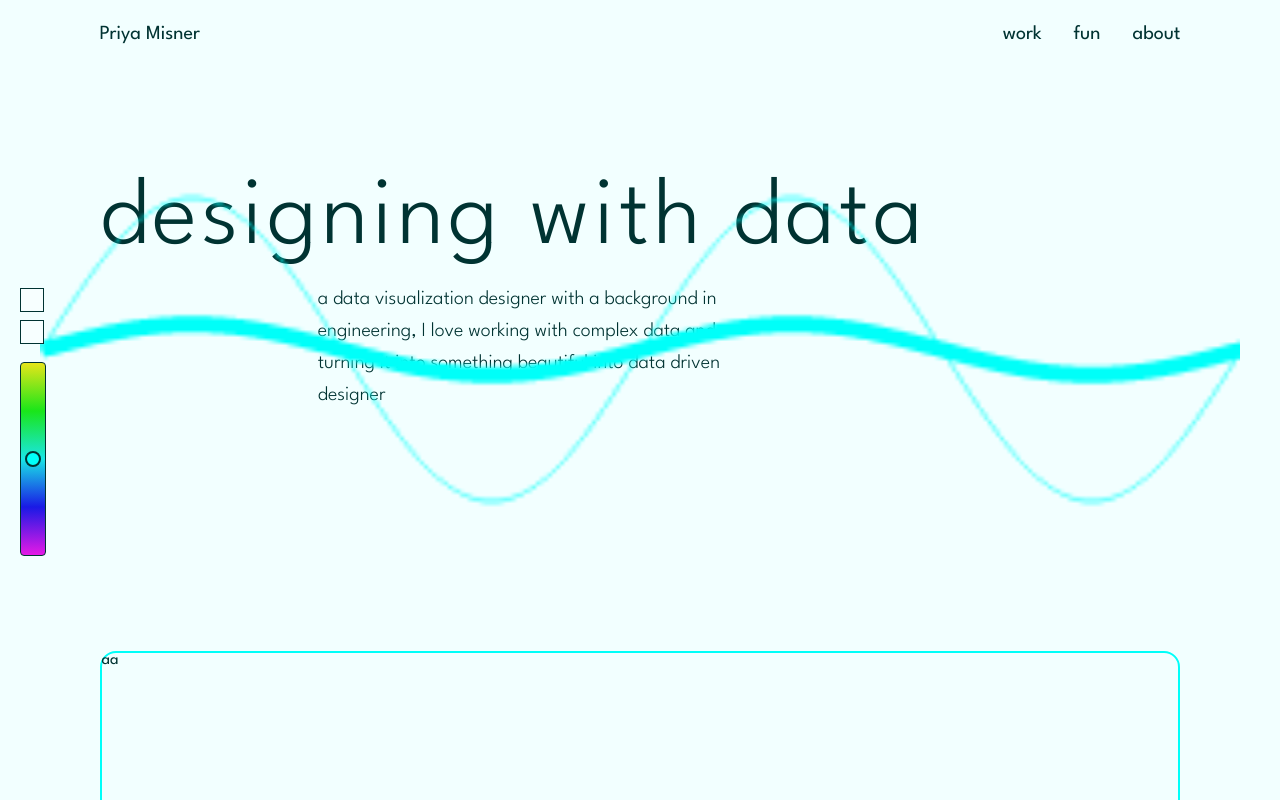
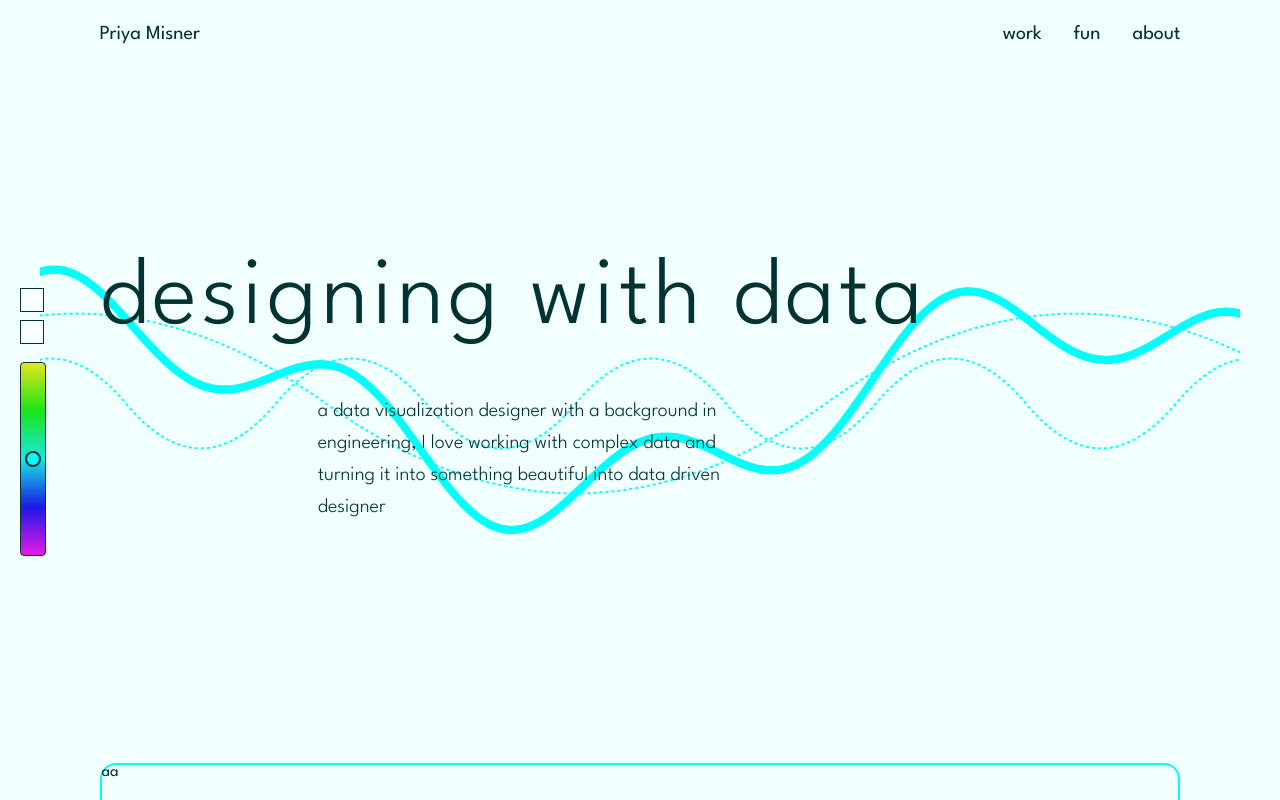
Before and after one commit to p-misner/portfolio, a Next.js app: page / in a window 1280 px wide. Shown: the top 800 px of the page. Built offline with nearby package versions, Linux system fonts and the light colour scheme.

Commit message:
superimposition added; wave animation

```diff
--- a/src/app/components/sineWave.tsx
+++ b/src/app/components/sineWave.tsx
@@ -1,13 +1,18 @@
-import { useEffect, useRef } from "react";
+"use client";
+import { useEffect, useRef, useState } from "react";
 import { FullWidthWrapper } from "../style/gridLayout";
 import {
+  Axis,
   HeroSubtitle,
   HeroText,
-  SineCanvas,
+  Line,
+  MoveLineGroup,
+  MovePath,
+  SineSVG,
   SineWaveGridWrapper,
 } from "../style/sineWaveStyle";
 import { CoreColorInput } from "../style/styleConstants";
-import { ColorMixer } from "../utils/utils";
+import { ArrayRGBA } from "../utils/utils";
 
 export default function SineWave({ color }: CoreColorInput) {
   return (
@@ -25,152 +30,150 @@ export default function SineWave({ color }: CoreColorInput) {
   );
 }
 
-type WaveInputs = {
-  ctx: any;
-  Tmax: number;
-  Vmax: number;
-  Vp: number;
-  phase: number;
-  fo: number;
-  N: number;
-  width: number;
-  height: number;
-  color: string;
-  thick: any;
-};
-type GraphInputs = {
-  ctx: {
-    beginPath: () => void;
-    lineWidth: any;
-    strokeStyle: any;
-    moveTo: (arg0: any, arg1: number) => void;
-    lineTo: (arg0: any, arg1: number) => void;
-    stroke: () => void;
+export function CanvasWave({ color }: CoreColorInput) {
+  const pathRef = useRef(null);
+  const svgRef = useRef(null);
+  const [svgDim, setSvgDim] = useState({ h: 0, w: 0 });
+  let progress = 0;
+
+  var origin = {
+    x: 0,
+    y: svgDim.h / 2,
   };
-  x0: any;
-  y0: any;
-  xscale: any;
-  yscale: any;
-  N: number;
-  x: number[];
-  y: number[];
-  color: string;
-  thick: any;
-};
+  let a1 = 0.25;
+  let a2 = 0.5;
+  let nw1 = 4;
+  let nw2 = 1.2;
+  let amp1 = (svgDim.h * a1) / 4;
+  let angfreq1 = (2 * Math.PI) / (svgDim.w / nw1); //w = 2PI/T
+  let phase1 = 0;
 
-function CanvasWave({ color }: { color: string }) {
-  const canvasRef = useRef(null);
+  let amp2 = (svgDim.h * a2) / 4;
+  let angfreq2 = (2 * Math.PI) / (svgDim.w / nw2); //w = 2PI/T
+  let phase2 = 0;
+
   useEffect(() => {
-    const canvas = canvasRef.current;
-    const ctx = canvas.getContext("2d");
-    let width = ctx.canvas.width;
-    let height = ctx.canvas.height;
-    // ctx.fillStyle = "#000000";
+    setPath(progress);
+    if (svgRef.current) {
+      setSvgDim({
+        h: svgRef.current.getBoundingClientRect().height,
+        w: svgRef.current.getBoundingClientRect().width,
+      });
+    }
+    let svg = svgRef.current;
+  }, []);
 
-    // ctx.fillRect(0, 0, width, height);
+  const setPath = ({ numWaves, amp }: { numWaves: number; amp: number }) => {
+    //https://phys.libretexts.org/Bookshelves/University_Physics/Book%3A_Introductory_Physics_-_Building_Models_to_Describe_Our_World_(Martin_Neary_Rinaldo_and_Woodman)/14%3A_Waves/14.06%3A_Superposition_of_waves_and_interference
 
-    drawWave({
-      ctx,
-      width: width,
-      height: height,
-      Tmax: 0.001,
-      Vmax: 2,
-      Vp: 1,
-      phase: 0,
-      fo: 1000,
-      N: 10000,
-      color: `rgba(${color})`,
-      thick: 1,
-    });
-    drawWave({
-      ctx,
-      width: width,
-      height: height,
-      Tmax: 0.001,
-      Vmax: 12,
-      Vp: 1,
-      phase: 0,
-      fo: 1000,
-      N: 1000,
-      color: `rgba(${color})`,
-      thick: 4,
-    });
-  }, [color]);
-  return <SineCanvas ref={canvasRef}></SineCanvas>;
+    // Step 1: Create Animated Normal Sine Waves
+
+    // let wavelength = 10; wavelenght is reverse of numWaves
+    // let numWaves = 2; // whole and  numbers only;
+    // let amp = 0.3;
+
+    let centerHeight = svgDim.h / 2;
+    let bottomFraction = numWaves * 4;
+
+    let startPath = `M 0 ${centerHeight}`;
+    let singleWave = `q ${svgDim.w / bottomFraction} ${
+      (amp * svgDim.h) / 2
+    },   ${(2 * svgDim.w) / bottomFraction} 0 q ${svgDim.w / bottomFraction} ${
+      (-1 * amp * svgDim.h) / 2
+    },   ${(2 * svgDim.w) / bottomFraction} 0`;
+
+    // const multipleWaves = singleWave.repeat(numWaves * 4);
+    const multipleWaves = singleWave.repeat(numWaves * 4);
+    const path = startPath + multipleWaves;
+    return path;
+  };
+
+  const combineTwoSinesCircles_Append = ({
+    origin,
+    svg,
+    amp1,
+    amp2,
+    angfreq1,
+    angfreq2,
+    phase1,
+    phase2,
+    color,
+    thickness,
+    dasharray,
+  }: {
+    origin: {
+      x: number;
+      y: number;
+    };
+    svg: any;
+    amp1: number;
+    amp2: number;
+    angfreq1: number;
+    angfreq2: number;
+    phase1: number;
+    phase2: number;
+    color: ArrayRGBA;
+    thickness: number;
+    dasharray: string;
+  }) => {
+    var rarity = 1; // point spacing
+
+    let lineArray: any = Array.from(Array(3000).keys());
+
+    return (
+      <MoveLineGroup>
+        {lineArray.map((x: number) => (
+          <Line
+            color={color}
+            // strokeDasharray={dasharray}
+            // strokeWidth={`${thickness}px`}
+            // r={4}
+            key={x}
+            x1={(x - 2) * rarity + origin.x}
+            y1={(
+              amp1 * Math.sin(angfreq1 * (x - 1) + phase1) +
+              amp2 * Math.sin(angfreq2 * (x - 1) + phase2) +
+              origin.y
+            ).toFixed(5)}
+            x2={x * rarity + origin.x}
+            y2={(
+              amp1 * Math.sin(angfreq1 * x + phase1) +
+              amp2 * Math.sin(angfreq2 * x + phase2) +
+              origin.y
+            ).toFixed(5)}
+          />
+        ))}
+      </MoveLineGroup>
+    );
+  };
+
+  return (
+    <SineSVG ref={svgRef}>
+      <MovePath
+        ref={pathRef}
+        color={color}
+        d={setPath({ numWaves: nw1, amp: a1 })}
+      />
+      <MovePath
+        ref={pathRef}
+        color={color}
+        dasharray="4 4"
+        d={setPath({ numWaves: nw2, amp: a2 })}
+      />
+      {combineTwoSinesCircles_Append({
+        origin,
+        svg: svgRef.current,
+        amp1,
+        amp2,
+        angfreq1,
+        angfreq2,
+        phase1,
+        phase2,
+        color: color,
+        thickness: 2,
+        dasharray: "2 2",
+      })}
+      {/* <Axis d={`M 0 ${svgDim.h / 2} L ${svgDim.w} ${svgDim.h / 2}`} /> */}
+    </SineSVG>
+  );
 }
-
-function drawWave({
-  ctx,
-  width,
-  height,
-  Tmax,
-  Vmax,
-  Vp,
-  phase,
-  fo,
-  N,
-  color,
-  thick,
-}: WaveInputs) {
-  // define origin at plot center
-  let x0 = 0.5 + 0.5 * width; // x0, y0 place plot origin in middle of canvas
-  let y0 = 0.5 + 0.5 * height;
-
-  var x = new Array(),
-    y = new Array(); // x,y plotting variables
-  var dt, tstart, tstop; // time variables
-
-  // define plot paramaters
-  tstart = -Tmax;
-  tstop = Tmax;
-  dt = (tstop - tstart) / (N - 1); // time increment over N points
-  let xscale = width / (2 * Tmax); // x pix per s
-  let yscale = height / (2 * Vmax); // y pix per V
-
-  // create function
-  for (let i = 0; i < N; i++) {
-    x[i] = tstart + i * dt;
-    y[i] = Vp * Math.sin(2 * 3.1415 * fo * x[i] + (phase * 3.1415) / 180);
-  }
-
-  GraphArray({
-    ctx,
-    x0,
-    y0,
-    xscale,
-    yscale,
-    N,
-    x,
-    y,
-    color,
-    thick,
-  });
-}
-function GraphArray({
-  ctx,
-  x0,
-  y0,
-  xscale,
-  yscale,
-  N,
-  x,
-  y,
-  color,
-  thick,
-}: GraphInputs) {
-  ctx.beginPath();
-  ctx.lineWidth = thick;
-  ctx.strokeStyle = color;
-
-  for (let i = 0; i < N; i++) {
-    // translate actual x,y to plot xp,yp
-    let xp = x0 + x[i] * xscale;
-    let yp = y0 - y[i] * yscale;
-
-    // draw ine to next point
-    if (i == 0) ctx.moveTo(xp, yp);
-    else ctx.lineTo(xp, yp);
-  }
-
-  ctx.stroke();
-}
--- a/src/app/style/sineWaveStyle.tsx
+++ b/src/app/style/sineWaveStyle.tsx
@@ -2,7 +2,7 @@
 import styled from "styled-components";
 import { GridWrapper } from "./gridLayout";
 import { CoreColorInput, DarkOverlay_80 } from "./styleConstants";
-import { ColorMixer } from "../utils/utils";
+import { ArrayRGBA, ColorMixer } from "../utils/utils";
 
 export const HeroText = styled.h1<CoreColorInput>`
   color: ${(props) =>
@@ -11,7 +11,7 @@ export const HeroText = styled.h1<CoreColorInput>`
       topLayer: DarkOverlay_80,
       returnFormat: "rgba",
     })};
-  margin-top: 128px;
+  margin-top: 208px;
   grid-column: 2 / span 11;
   font-size: 96px;
   font-weight: 350;
@@ -29,6 +29,7 @@ export const HeroSubtitle = styled.p<CoreColorInput>`
   font-size: 20px;
   line-height: 1.6;
   font-weight: 300;
+  margin-top: 32px;
   margin-bottom: 240px;
   @media screen and (max-width: 768px) {
     grid-column: 2 / span 8;
@@ -40,11 +41,67 @@ export const SineWaveGridWrapper = styled(GridWrapper)`
   // height: 100vh;
 `;
 
-export const SineCanvas = styled.canvas`
+export const SineSVG = styled.svg`
   grid-column: 1 / span 12;
   width: 100%;
   height: 100%;
   position: absolute;
   top: 0;
-  z-index: 0;
+  z-index: -2;
 `;
+
+type MovePathInput = {
+  color?: ArrayRGBA;
+  speed?: number;
+  transform?: number;
+  dasharray?: string;
+  thickness?: number;
+};
+export const MovePath = styled.path<MovePathInput>`
+  stroke-width: 2px;
+  stroke: ${(props) => (props.color ? `rgba(${props.color})` : "black")};
+  fill: none;
+  animation-name: move;
+  animation-duration: 240s;
+  stroke-dasharray: 3 3;
+  animation-iteration-count: infinite;
+  animation-timing-function: linear;
+  @keyframes move {
+     from {
+      transform: translateX(-150%);
+    }
+    50% {
+      transform: translateX(0%);
+    }
+    to {
+      transform: translateX(-150%);
+    }
+`;
+
+export const MoveLineGroup = styled.g`
+  animation-name: move1;
+  animation-duration: 240s;
+  animation-iteration-count: infinite;
+  animation-timing-function: linear;
+  @keyframes move1 {
+    from {
+      transform: translateX(-150%);
+    }
+    50% {
+      transform: translateX(0%);
+    }
+    to {
+      transform: translateX(-150%);
+    }
+  }
+`;
+export const Line = styled.line<MovePathInput>`
+  stroke-width: 8px;
+  stroke: ${(props) => (props.color ? `rgba(${props.color})` : "black")};
+`;
+
+export const Axis = styled.path`
+  stroke-width: 1px;
+  stroke: black;
+  fill: none;
+`;
```
